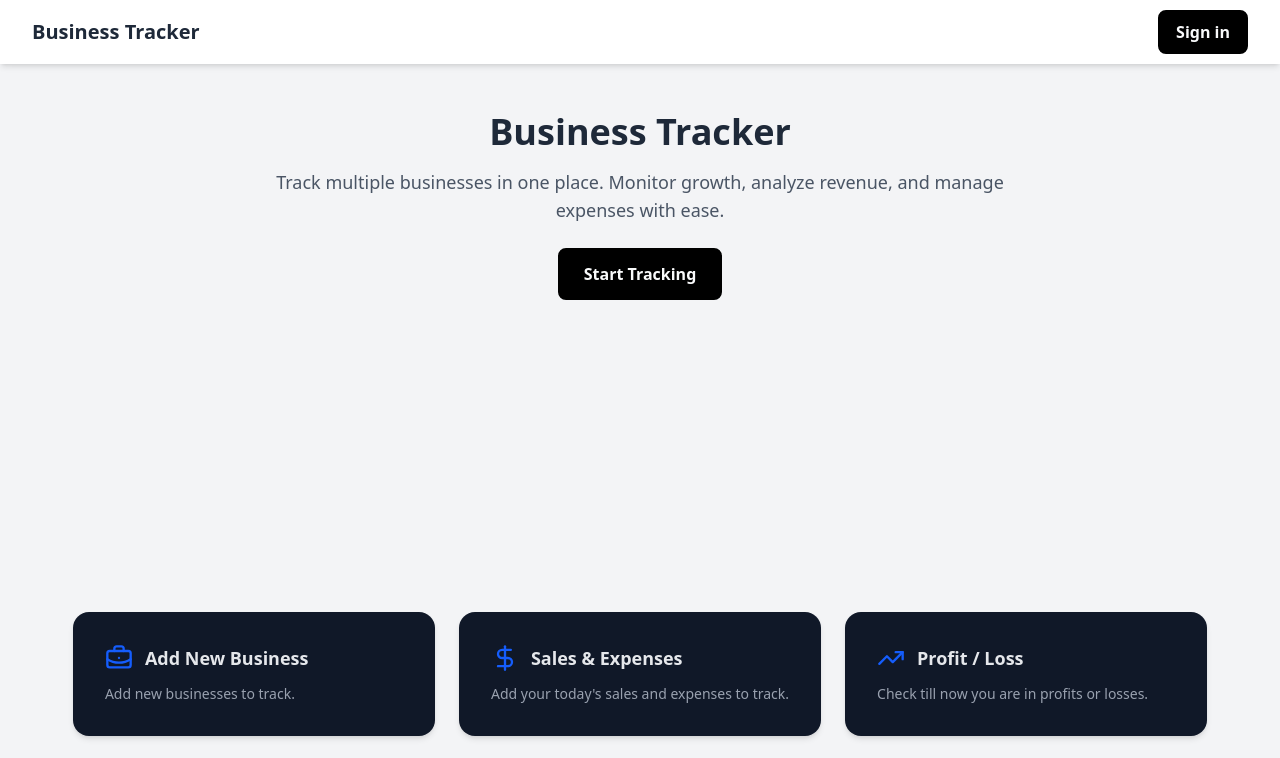
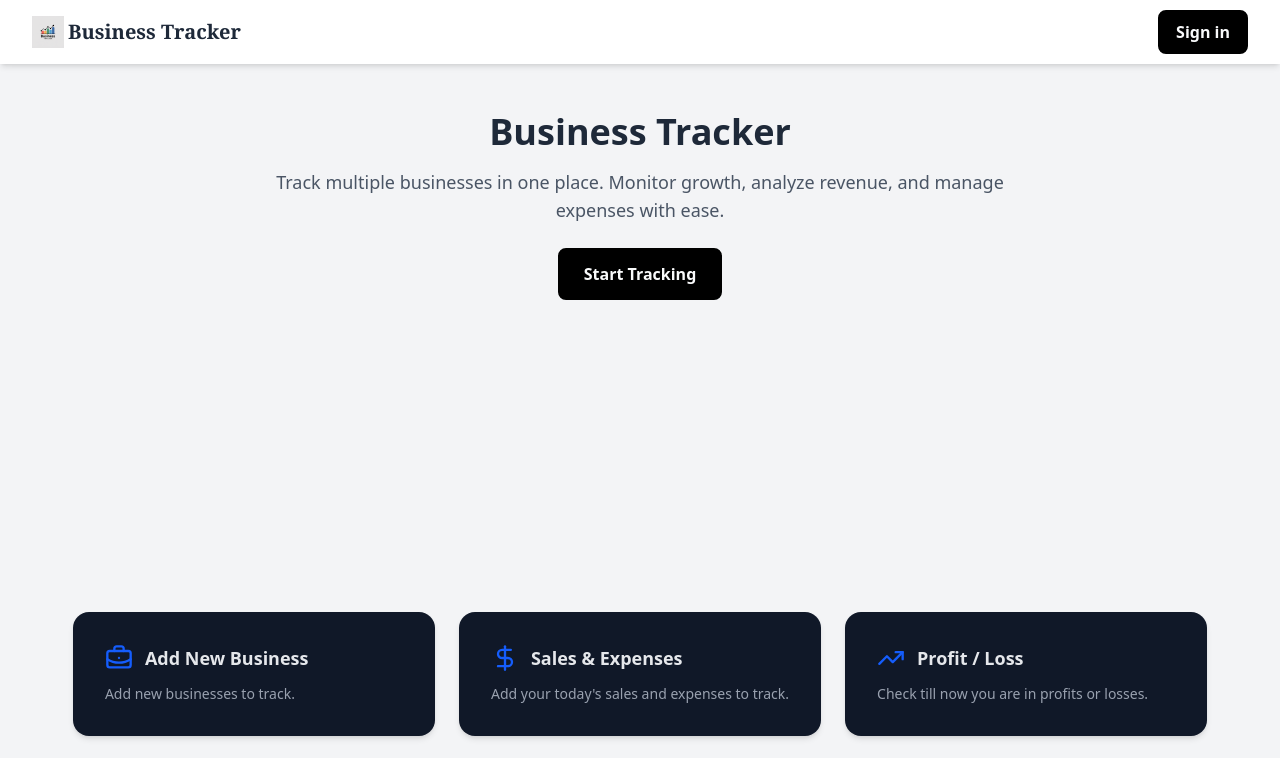
Before and after one commit to Saiteja0101/business-tracker, a Next.js app: page / in a window 1280 px wide. Shown: the top 758 px of the page. Built offline with nearby package versions, Linux system fonts and the light colour scheme; no server answers.

Commit message:
update navbar & footer

```diff
--- a/app/components/Footer.js
+++ b/app/components/Footer.js
@@ -3,7 +3,7 @@ import { Github, Twitter, Linkedin } from "lucide-react";
 
 export default function Footer() {
   return (
-    <footer className="bg-gray-800 text-gray-300 py-8 mt-12">
+    <footer className="bg-gray-900 text-gray-300 py-8 mt-12">
       <div className="max-w-7xl mx-auto px-6 flex flex-col md:flex-row items-center justify-between">
 
         {/* Left - App Info */}
@@ -16,13 +16,19 @@ export default function Footer() {
 
         {/* Right - Social Icons */}
         <div className="flex space-x-6">
-          <a href="#" className="hover:text-white">
+          <a
+          href="https://github.com/Saiteja0101"
+          className="hover:text-white">
             <Github size={24} />
           </a>
-          <a href="#" className="hover:text-white">
+          <a
+          href="https://x.com/chippa60913?t=P6rk111V1gJhpC7jXd5jwg&s=09"
+          className="hover:text-white">
             <Twitter size={24} />
           </a>
-          <a href="#" className="hover:text-white">
+          <a
+          href="https://www.linkedin.com/in/saiteja-chippa-90488a28b/"
+          className="hover:text-white">
             <Linkedin size={24} />
           </a>
         </div>
--- a/app/components/Navbar.js
+++ b/app/components/Navbar.js
@@ -3,6 +3,7 @@
 import { useState, useEffect } from "react";
 import { Menu, X } from "lucide-react";
 import { useRouter } from "next/navigation";
+import Link from "next/link";
 
 export default function Navbar() {
   const [menuOpen, setMenuOpen] = useState(false);
@@ -37,8 +38,16 @@ export default function Navbar() {
       <div className="max-w-7xl mx-auto px-4 sm:px-6 lg:px-8">
         <div className="flex justify-between items-center h-16">
           {/* Left Side - Title */}
-          <div className="text-xl font-bold text-gray-800">
-            Business Tracker
+          <div className="space-x-2 text-xl font-bold text-gray-800">
+            <Link href="/"
+            className="flex items-center gap-1 font-serif">
+            <img
+              src="/business-tracker_logo.png"
+              alt="business tracker logo"
+              className="h-8 w-8"
+            />
+              Business Tracker
+            </Link>
           </div>
 
           {/* Right Side - Desktop */}
--- a/app/layout.js
+++ b/app/layout.js
@@ -12,8 +12,11 @@ const geistMono = Geist_Mono({
 });
 
 export const metadata = {
-  title: "Create Next App",
-  description: "Generated by create next app",
+  title: "Business Tracker",
+  description: "Track your multiple businesses at one platform",
+  icons: {
+    icon: './business-tracker_logo.png'
+  }
 };
 
 export default function RootLayout({ children }) {
```
Also changed, not shown: public/business-tracker_logo.png (added).
